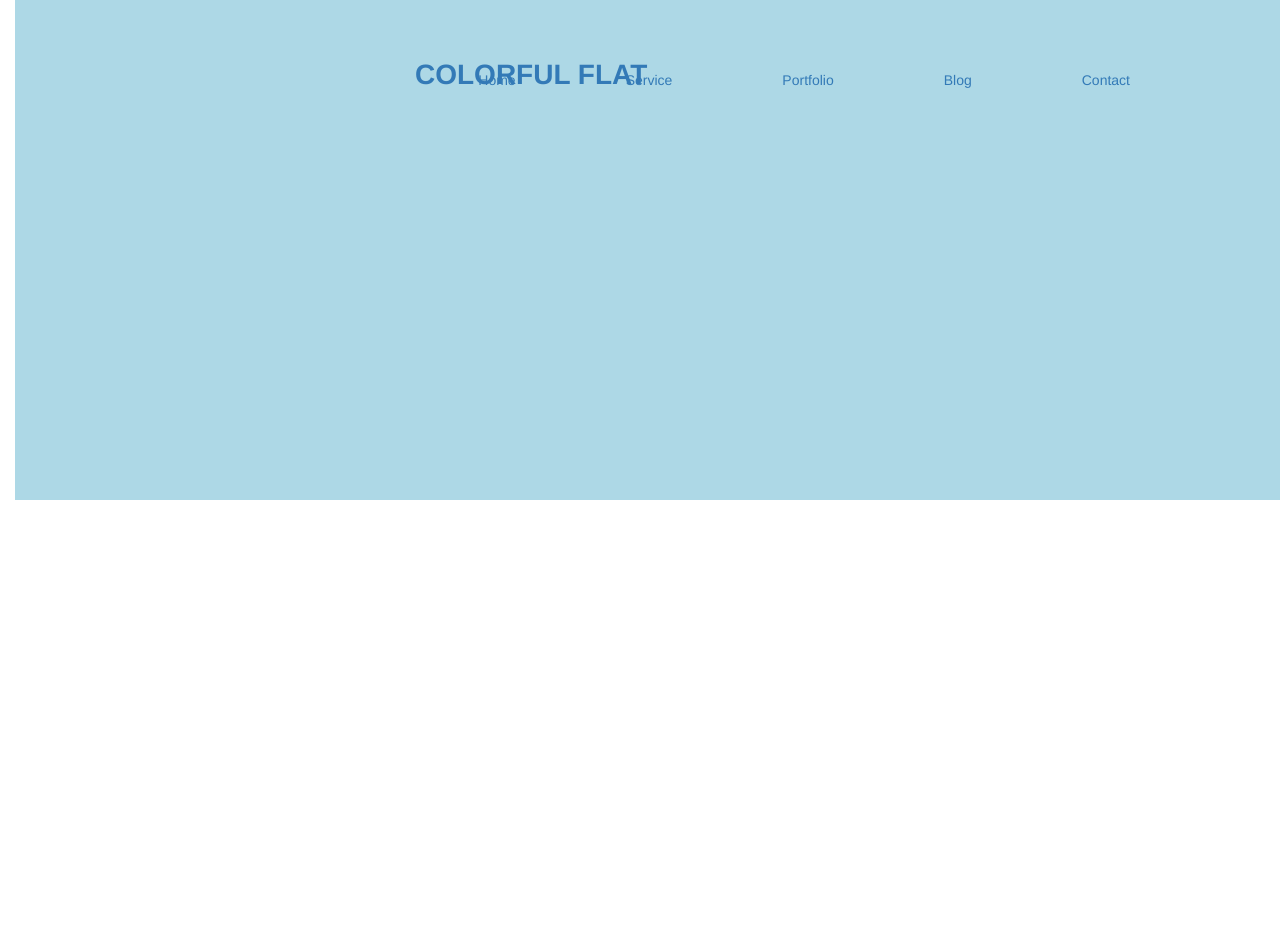
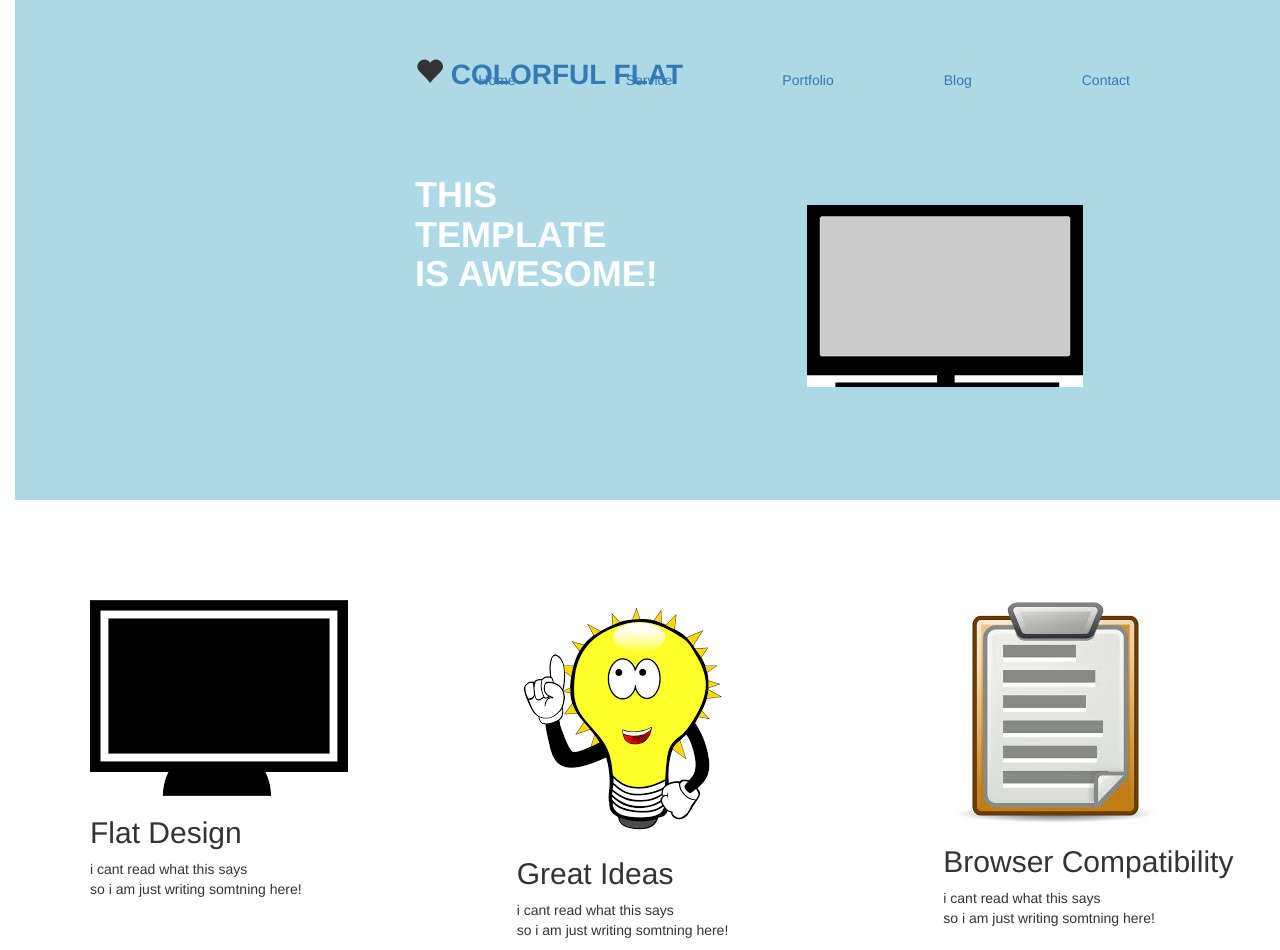
Before and after one commit to Ronlarez/week5project, a plain HTML site: page index.html in a window 1280 px wide. Before the commit the page ends 800 px from the top, so only its background shows below. Drawn offline with nearby package versions, Linux system fonts and the light colour scheme.

Commit message:
second commit

```diff
--- a/css/main.css
+++ b/css/main.css
@@ -22,6 +22,24 @@ div .navbar-header{
   top: 60px;
   right: 70px;
   display: inline-block;
+}
+H1{
+  position: absolute;
+  font-weight: bold;
+  font-display: block;
+  top: 100PX;
+  color: WHITE;
+}
 
+ul img{
+  position: absolute;
+  right: -400px;px;
+  top: 150px;
+}
+
+.col-md-4{
+  top: 600px;
+  margin-left: 0;
+  padding-left: 90px;
 
 }
--- a/index.html
+++ b/index.html
@@ -27,12 +27,43 @@
         <li><a href="#">Service</a></li>
         <li><a href="#">Home</a></li>
       <div class="navbar-header">
+        <span class="glyphicon glyphicon-heart" aria-hidden="true"></span>
         <a class="brand" href="#">COLORFUL FLAT</a>
-      </ul>
+
+      <h1>THIS TEMPLATE<BR>
+           IS AWESOME!</h1>
+         <div>
+           <img src="img/monitor2.png" alt="">
+         </div>
+
+</div>
+    </UL>
+
     </div>
 </div>
 
+<section>
+  <div class="col-md-4">
+<img src="img/monitor.png" alt="">
+<h2>Flat Design</h2>
+<p> i cant read what this says <br>
+so i am just writing somtning here!</p>
 
+</div>
+  <div class="col-md-4">
+    <img src="img/lightbulb.png" alt="">
+<h2>Great Ideas</h2>
+<p> i cant read what this says <br>
+so i am just writing somtning here!</p>
+
+  </div>
+  <div class="col-md-4">
+<img src="img/clipboard.jpg" alt="">
+<h2>Browser Compatibility</h2>
+<p> i cant read what this says <br>
+so i am just writing somtning here!</p>
+  </div>
+</section>
 
 
 
```
Also changed, not shown: img/clipboard.jpg (added), img/lightbulb.png (added), img/monitor.png (added), img/monitor2.png (added).
